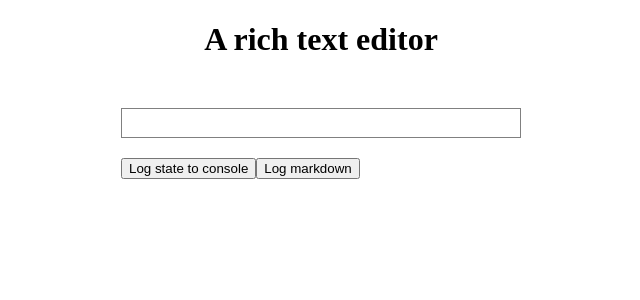
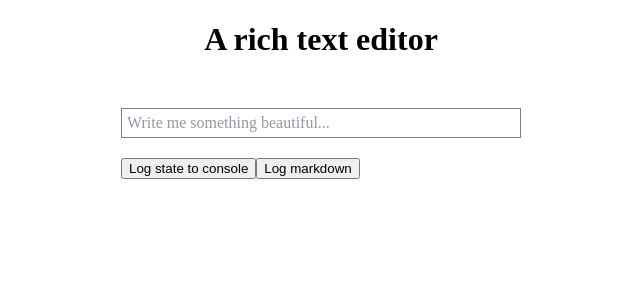
Before and after one commit to jaaberg/draft-js-experiments, a React app: page / in a window 1280 px wide. Shown: the top 300 px of the page, without its empty margins (319-959 px from the left). Built offline with nearby package versions, Linux system fonts and the light colour scheme; what draft-js-tools would draw is missing.

Commit message:
Add the Draft.js css

```diff
--- a/package.json
+++ b/package.json
@@ -17,12 +17,14 @@
     "babel-preset-react-hmre": "^1.1.1",
     "babel-preset-stage-0": "^6.5.0",
     "cross-env": "^1.0.7",
+    "css-loader": "^0.23.1",
     "eslint": "^1.10.3",
     "eslint-plugin-babel": "^3.0.0",
     "eslint-plugin-react": "^3.11.3",
     "eventsource-polyfill": "^0.9.6",
     "express": "^4.13.3",
     "rimraf": "^2.4.3",
+    "style-loader": "^0.13.1",
     "webpack": "^1.12.9",
     "webpack-dev-middleware": "^1.4.0",
     "webpack-hot-middleware": "^2.9.1"
--- a/src/components/Draft.js
+++ b/src/components/Draft.js
@@ -5,6 +5,8 @@ import MentionSearch from './MentionSearch/MentionSearch';
 import Hashtag from './Hashtag';
 import Mention from './Mention';
 import stateToMarkdown from '../utils/stateToMarkdown';
+
+import 'draft-js/dist/Draft.css';
 
 class Draft extends Component {
   constructor(props) {
@@ -65,7 +67,8 @@ class Draft extends Component {
           <div style={styles.editor}>
             <Editor editorState={editorState}
                     onChange={this.onChange}
-                    handleKeyCommand={this.handleKeyCommand}/>
+                    handleKeyCommand={this.handleKeyCommand}
+                    placeholder={'Write me something beautiful...'}/>
           </div>
           <div style={styles.logButtonRow}>
             <button onClick={this.logStateToConsole}>Log state to console</button>
--- a/src/components/MentionSearch/MentionSearch.js
+++ b/src/components/MentionSearch/MentionSearch.js
@@ -15,7 +15,7 @@ let Mention = (props) => {
             filteredUsers={filteredUsers}
             editorState={props.editorState}
             updateEditorState={props.updateEditorState}/>
-        </span>
+    </span>
   );
 };
 
--- a/src/modifiers/addEmoji.js
+++ b/src/modifiers/addEmoji.js
@@ -1,7 +1,7 @@
 import { Entity, Modifier, EditorState } from 'draft-js';
 import getSearchText from '../utils/getSearchText';
 
-const addEmoji = (editorState, mention) => {
+const addEmoji = (editorState, emojiShortName) => {
   const { begin, end } = getSearchText(editorState);
 
   const emojiTextSelection = editorState.getSelection().merge({
--- a/webpack.config.dev.js
+++ b/webpack.config.dev.js
@@ -22,10 +22,9 @@ module.exports = {
     new webpack.NoErrorsPlugin()
   ],
   module: {
-    loaders: [{
-      test: /\.js$/,
-      loaders: ['babel'],
-      include: path.join(__dirname, 'src')
-    }]
+    loaders: [
+      {test: /\.js$/, loaders: ['babel'], include: path.join(__dirname, 'src')},
+      {test: /\.css/, loader: 'style!css'}
+    ]
   }
 };
```
